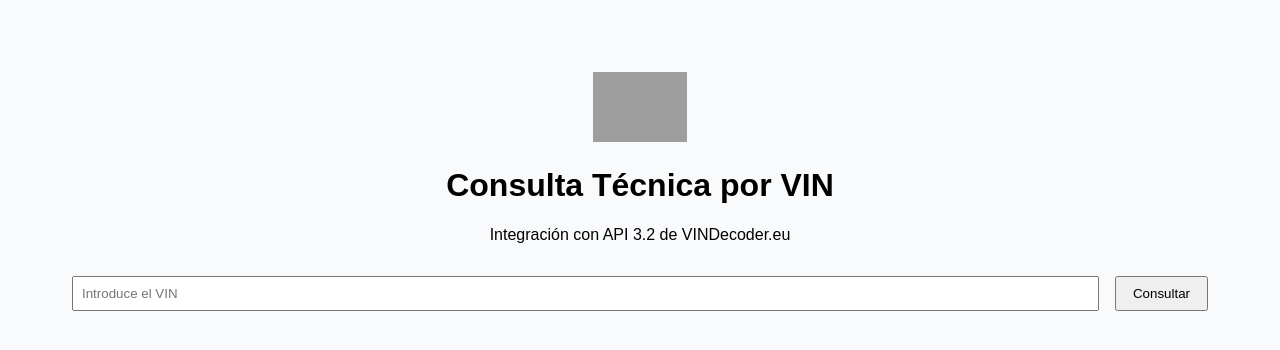
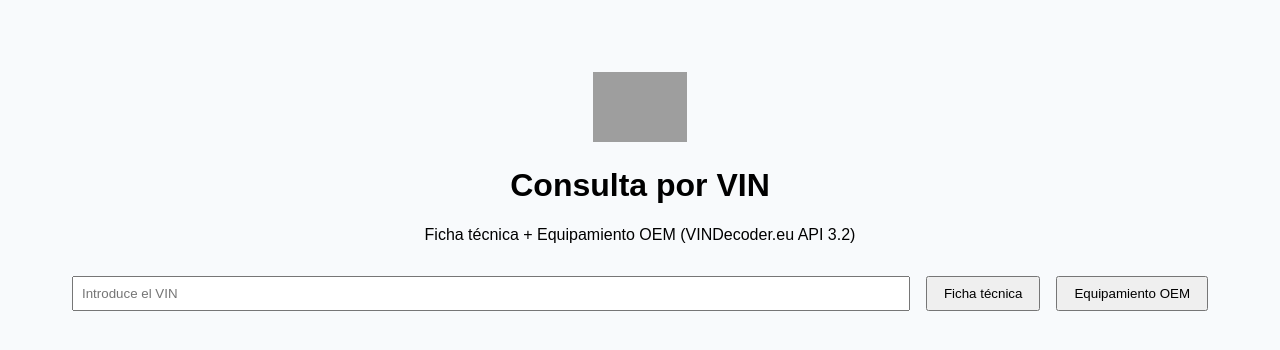
Before and after one commit to JescobarWC/vin-decoder, a React (Vite) app: page / in a window 1280 px wide. Shown: the top 350 px of the page. Built offline with nearby package versions, Linux system fonts and the light colour scheme; grey boxes are pictures that could not be loaded; the HTML template or start-up script is replaced by a standard one.

Commit message:
Update App.jsx

```diff
--- a/src/App.jsx
+++ b/src/App.jsx
@@ -3,6 +3,7 @@ import { useState } from "react";
 export default function VinDecoderDemo() {
   const [vin, setVin] = useState("");
   const [carData, setCarData] = useState(null);
+  const [oemData, setOemData] = useState(null);
   const [loading, setLoading] = useState(false);
   const [submitted, setSubmitted] = useState(false);
 
@@ -14,12 +15,12 @@ export default function VinDecoderDemo() {
     return hashArray.map(b => b.toString(16).padStart(2, "0")).join("").substring(0, 10);
   };
 
+  const apiKey = "bd5626317e2f";
+  const secretKey = "59f8372fc4";
+
   const handleCheckVin = async () => {
     if (!vin || vin.length < 10) return;
     setLoading(true);
-
-    const apiKey = "bd5626317e2f";
-    const secretKey = "59f8372fc4";
     const method = "decode";
     const controlString = `${vin}|${method}|${apiKey}|${secretKey}`;
     const controlSum = await sha1(controlString);
@@ -28,25 +29,50 @@ export default function VinDecoderDemo() {
     try {
       const res = await fetch(url);
       const data = await res.json();
-      console.log("Respuesta VINDecoder:", data);
+      console.log("Ficha técnica:", data);
       if (data && data.decode) {
         setCarData(data.decode);
       } else {
-        alert("No se pudieron obtener datos del VIN");
+        alert("No se pudieron obtener datos técnicos.");
       }
     } catch (err) {
-      console.error("Error consultando el VIN:", err);
-      alert("Error al contactar con VINDecoder");
+      console.error("Error técnico:", err);
+      alert("Error consultando la ficha técnica");
     } finally {
       setLoading(false);
       setSubmitted(false);
     }
   };
 
+  const handleOEMLookup = async () => {
+    if (!vin || vin.length < 10) return;
+    setLoading(true);
+    const method = "lookup";
+    const controlString = `${vin}|${method}|${apiKey}|${secretKey}`;
+    const controlSum = await sha1(controlString);
+    const url = `https://api.vindecoder.eu/3.2/${apiKey}/${controlSum}/decode/lookup/${vin}.json`;
+
+    try {
+      const res = await fetch(url);
+      const data = await res.json();
+      console.log("Datos OEM:", data);
+      if (data && data.lookup) {
+        setOemData(data.lookup);
+      } else {
+        alert("No se encontraron datos OEM.");
+      }
+    } catch (err) {
+      console.error("Error OEM:", err);
+      alert("Error consultando el equipamiento OEM");
+    } finally {
+      setLoading(false);
+    }
+  };
+
   const handleEnviarAWC = async () => {
-    if (!carData) return;
+    const combined = { fichaTecnica: carData, equipamientoOEM: oemData };
     try {
-      await navigator.clipboard.writeText(JSON.stringify(carData, null, 2));
+      await navigator.clipboard.writeText(JSON.stringify(combined, null, 2));
       setSubmitted(true);
       alert("Datos copiados. Puedes pegarlos en la web de World Cars.");
     } catch (err) {
@@ -54,12 +80,34 @@ export default function VinDecoderDemo() {
     }
   };
 
+  const renderData = (data, title) => (
+    <div style={{ background: "#fff", padding: "1.5rem", borderRadius: "8px", boxShadow: "0 2px 8px rgba(0,0,0,0.1)", marginTop: "2rem" }}>
+      <h3>{title}</h3>
+      {Array.isArray(data)
+        ? data.map((item, index) => (
+            <div key={index} style={{ marginBottom: "1rem" }}>
+              <h4>🔹 Elemento {index + 1}</h4>
+              {Object.entries(item).map(([key, value]) => (
+                <p key={key}>
+                  <strong>{key}:</strong> {typeof value === "object" ? JSON.stringify(value) : String(value)}
+                </p>
+              ))}
+            </div>
+          ))
+        : Object.entries(data).map(([key, value]) => (
+            <p key={key}>
+              <strong>{key}:</strong> {typeof value === "object" ? JSON.stringify(value) : String(value)}
+            </p>
+          ))}
+    </div>
+  );
+
   return (
     <div style={{ padding: "2rem", fontFamily: "Arial, sans-serif" }}>
       <div style={{ textAlign: "center", marginBottom: "2rem" }}>
         <img src="https://www.worldcars.es/images/logo.png" alt="World Cars" style={{ height: "70px" }} />
-        <h1>Consulta Técnica por VIN</h1>
-        <p>Integración con API 3.2 de VINDecoder.eu</p>
+        <h1>Consulta por VIN</h1>
+        <p>Ficha técnica + Equipamiento OEM (VINDecoder.eu API 3.2)</p>
       </div>
 
       <div style={{ display: "flex", gap: "1rem", marginBottom: "2rem" }}>
@@ -70,38 +118,21 @@ export default function VinDecoderDemo() {
           style={{ flex: 1, padding: "0.5rem" }}
         />
         <button onClick={handleCheckVin} disabled={loading} style={{ padding: "0.5rem 1rem" }}>
-          {loading ? "Buscando..." : "Consultar"}
+          Ficha técnica
+        </button>
+        <button onClick={handleOEMLookup} disabled={loading} style={{ padding: "0.5rem 1rem" }}>
+          Equipamiento OEM
         </button>
       </div>
 
-      {carData && (
-        <div style={{ background: "#fff", padding: "1.5rem", borderRadius: "8px", boxShadow: "0 2px 8px rgba(0,0,0,0.1)" }}>
-          {Array.isArray(carData)
-            ? carData.map((item, index) => (
-                <div key={index} style={{ marginBottom: "1rem" }}>
-                  <h4>🔹 Ficha {index + 1}</h4>
-                  {Object.entries(item).map(([key, value]) => (
-                    <p key={key}>
-                      <strong>{key}:</strong> {typeof value === "object" ? JSON.stringify(value) : String(value)}
-                    </p>
-                  ))}
-                </div>
-              ))
-            : Object.entries(carData).map(([key, value]) => (
-                <p key={key}>
-                  <strong>{key}:</strong> {typeof value === "object" ? JSON.stringify(value) : String(value)}
-                </p>
-              ))}
-          <textarea
-            value={JSON.stringify(carData, null, 2)}
-            readOnly
-            style={{ width: "100%", marginTop: "1rem", height: "200px", fontFamily: "monospace" }}
-          />
-          <div style={{ textAlign: "right", marginTop: "1rem" }}>
-            <button onClick={handleEnviarAWC} disabled={submitted} style={{ padding: "0.5rem 1rem" }}>
-              {submitted ? "Enviado ✔" : "Enviar a web World Cars"}
-            </button>
-          </div>
+      {carData && renderData(carData, "Ficha técnica")}
+      {oemData && renderData(oemData, "Equipamiento OEM")}
+
+      {(carData || oemData) && (
+        <div style={{ textAlign: "right", marginTop: "1rem" }}>
+          <button onClick={handleEnviarAWC} disabled={submitted} style={{ padding: "0.5rem 1rem" }}>
+            {submitted ? "Enviado ✔" : "Enviar a web World Cars"}
+          </button>
         </div>
       )}
     </div>
```
